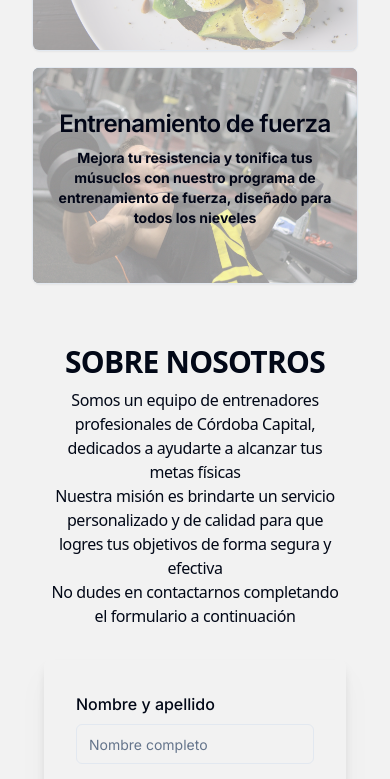
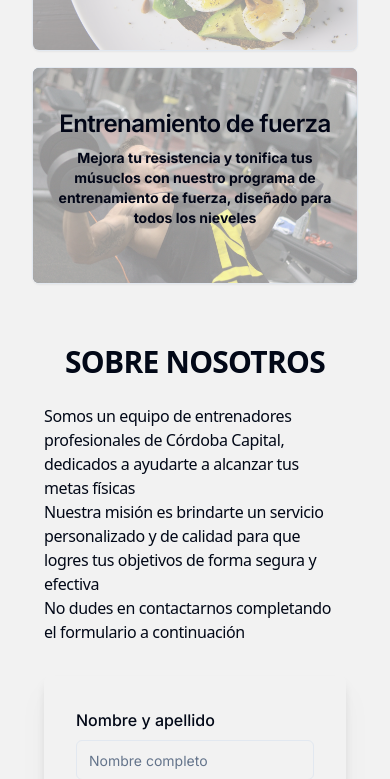
Before and after one commit to Jcruzcorti/jcpersonaltrainer, a Next.js app: page / in a window 390 px wide. Shown: the part 1126-1905 px from the top of the page. Built offline with nearby package versions, Linux system fonts and the light colour scheme.

Commit message:
Installed Aos library to animate Service component cards, creating AosAnimated client-side component to wrap with props children

```diff
--- a/components/AboutUs.tsx
+++ b/components/AboutUs.tsx
@@ -4,17 +4,17 @@ export const AboutUs = () => {
 
     return (
         <div className="flex flex-col w-full gap-2 text-center lg:w-2/4">
-            <h2 className="font-sans pt-8 text-3xl font-bold tracking-tight ">
+            <h2 className="font-sans pt-8 pb-4 text-3xl font-bold tracking-tight ">
                 SOBRE NOSOTROS
             </h2>
-            <div className=" lg:flex lg:flex-col">
-                <h3 className="scroll-m-20  text-base  text-center font-sans font-medium tracking-tight lg:text-2xl ">
+            <div className="text- lg:flex lg:flex-col ">
+                <h3 className=" scroll-m-20  text-base text-left  font-sans font-medium tracking-tight lg:text-2xl ">
                     Somos un equipo de entrenadores profesionales de Córdoba Capital, dedicados a ayudarte a alcanzar tus metas físicas
                 </h3>
-                <h3 className="scroll-m-20  text-base  text-center font-sans font-medium tracking-tight lg:text-2xl ">
+                <h3 className="scroll-m-20  text-base text-left  font-sans font-medium tracking-tight lg:text-2xl ">
                     Nuestra misión es brindarte un servicio personalizado y de calidad para que logres tus objetivos de forma segura y efectiva
                 </h3>
-                <h3 className="scroll-m-20  text-base  text-center font-sans font-medium tracking-tight lg:text-2xl ">
+                <h3 className="scroll-m-20  text-base text-left  font-sans font-medium tracking-tight lg:text-2xl ">
                     No dudes en contactarnos completando el formulario a continuación
                 </h3>
             </div>
--- a/components/Services.tsx
+++ b/components/Services.tsx
@@ -7,6 +7,7 @@ import {
     CardTitle,
 } from "@/components/ui/card"
 import Image from "next/image";
+import { AosAnimated } from "./ui/AosAnimated";
 
 
 
@@ -42,10 +43,11 @@ export const Services = () => {
                 SERVICIOS
             </h2>
 
-            <div className="flex flex-col lg:flex-row">
+
+            <AosAnimated>
                 {
                     cardServices.map((card) => (
-                        <div key={card.key} className=" p-2 lg:p-4 ">
+                        <div key={card.key} className=" p-2 lg:p-4">
                             <Card className=" bg-background ">
                                 <CardContent className=" relative flex flex-col gap-3 items-center justify-center p-0 lg:p-0 ">
                                     <Image
@@ -69,7 +71,7 @@ export const Services = () => {
                         </div>
                     ))
                 }
-            </div>
+            </AosAnimated>
 
 
         </>
--- /dev/null
+++ b/components/ui/AosAnimated.tsx
@@ -0,0 +1,25 @@
+'use client'
+
+import React, { useEffect } from 'react'
+import AOS from 'aos';
+import 'aos/dist/aos.css';
+
+
+interface Props {
+    children?: any
+}
+
+export const AosAnimated = ({children}:Props) => {
+
+
+    useEffect(() => {
+        AOS.init({
+          delay: 100,
+          duration: 400,
+        });
+      });
+
+  return (
+    <div className="flex flex-col lg:flex-row " data-aos="fade-up">{children}</div>
+  )
+}
--- a/package.json
+++ b/package.json
@@ -14,6 +14,7 @@
     "@radix-ui/react-label": "^2.0.2",
     "@radix-ui/react-slot": "^1.0.2",
     "@radix-ui/react-toast": "^1.1.5",
+    "aos": "^2.3.4",
     "class-variance-authority": "^0.7.0",
     "clsx": "^2.1.0",
     "embla-carousel-react": "^8.0.0-rc21",
@@ -29,6 +30,7 @@
     "zod": "^3.22.4"
   },
   "devDependencies": {
+    "@types/aos": "^3.0.7",
     "@types/node": "^20",
     "@types/react": "^18",
     "@types/react-dom": "^18",
```
Also changed, not shown: 1 other file (tests, documents, lock files or other folders).
